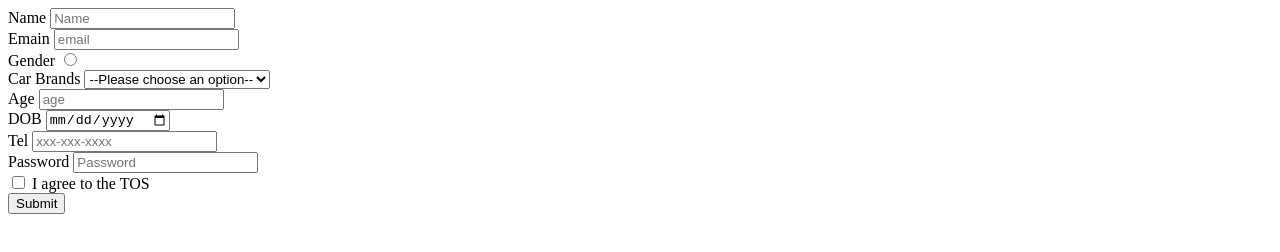
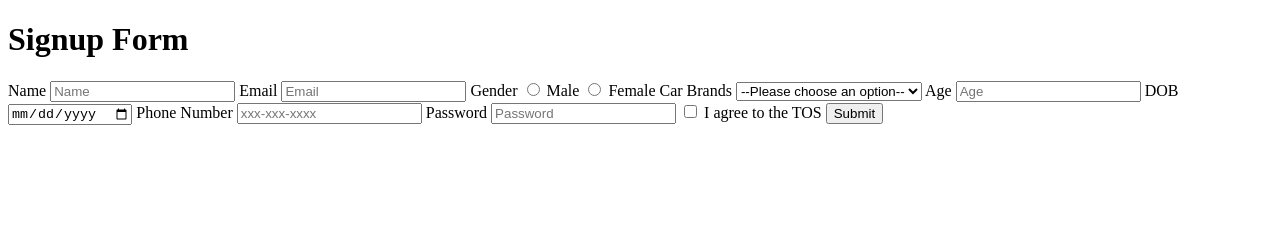
Before and after one commit to acciojob/signup-form-car-atiks88, a website: page main.html in a window 1280 px wide. Drawn offline with Linux system fonts and the light colour scheme.

Commit message:
created a submission

```diff
--- a/main.html
+++ b/main.html
@@ -6,51 +6,47 @@
 	<title>Document</title>
 </head>
 <body>
-	<form action="post" method="post">
-      <div>
-       <label for="name">Name</label>
-	   <input type="name" id="name" required placeholder="Name">
-	</div>
+	<h1>Signup Form</h1>
+	<form action="submit.php" method="post">
+		<label for="name">Name</label>
+		<input type="text" required id="name" name="name" placeholder="Name">
 
-	<div>
-		<label for="email">Emain</label>
-		<input type="email" id="email" required placeholder="email">
-	 </div>
-	 <div>
-		<label for="gender">Gender</label>
-		<input type="radio" id="gender_m,gender_f" required>
-	 </div>
-	 <div>
+		<label for="email">Email</label>
+		<input type="email" required id="email" name="email" placeholder="Email">
+
+		<label>Gender</label>
+		<input type="radio" required id="gender_m" name="gender" value="Male">
+		<label for="gender_m">Male</label>
+		<input type="radio" required id="gender_f" name="gender" value="Female">
+		<label for="gender_f">Female</label>
+
 		<label for="cars">Car Brands</label>
-		<select name="cars" id="cars"><option value="" disabled selected>--Please choose an option--</option>
+		<select required id="cars" name="cars">
+			<option value="" disabled selected>--Please choose an option--</option>
 			<option value="Toyota">Toyota</option>
 			<option value="Honda">Honda</option>
 			<option value="Ford">Ford</option>
-			<option value="Chevrolet">Chevrolet</option></select>
-	 </div>
-	 <div>
-		<label for="Age">Age</label>
-		<input type="number" required placeholder="age">
-	 </div>
-	 <div>
-		<label for="DOB">DOB</label>
+			<option value="Chevrolet">Chevrolet</option>
+		</select>
+
+		<label for="age">Age</label>
+		<input type="number" required id="age" name="age" placeholder="Age">
+
+		<label for="dob">DOB</label>
 		<input type="date" required id="dob" name="dob">
-	 </div>
-	 <div>
-		<label for="tel">Tel</label>
-		<input type="tel" placeholder="xxx-xxx-xxxx">
-	 </div>
-	 <div>
-		<label for="Password">Password</label>
-		<input type="password" required placeholder="Password">
-	 </div>
-	 <div>
+
+		<label for="tel">Phone Number</label>
+		<input type="tel" id="tel" name="tel" pattern="[0-9]{3}-[0-9]{3}-[0-9]{4}" placeholder="xxx-xxx-xxxx">
+
+		<label for="password">Password</label>
+		<input type="password" required id="password" name="password" placeholder="Password">
+
 		<label>
 			<input type="checkbox" required id="tos" name="tos">
 			I agree to the TOS
 		</label>
-	 </div>
-	 <button type="submit">Submit</button>
+
+		<button type="submit">Submit</button>
 	</form>
 </body>
 </html>
```
